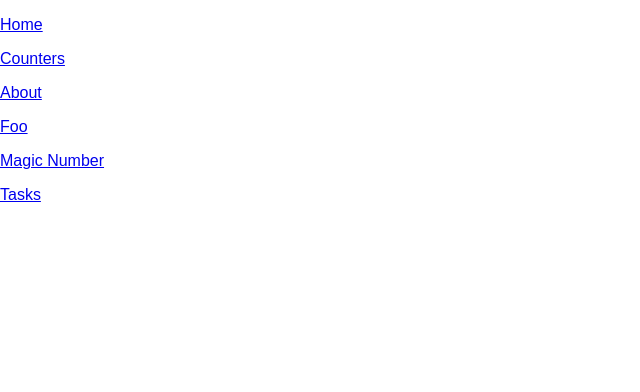
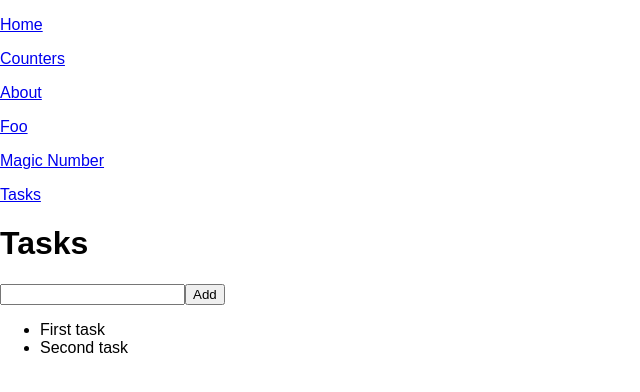
Before and after one commit to agatapiernikowska/react-cwiczenia, a React (Create React App) app: page /tasks in a window 1280 px wide. Shown: the top 392 px of the page, without its empty margins (0-640 px from the left). Built offline with nearby package versions, Linux system fonts and the light colour scheme.

Commit message:
Simple form and list for tasks

```diff
--- a/src/App.js
+++ b/src/App.js
@@ -7,7 +7,8 @@ import CounterView from './CounterView';
 
 import NavBar from './NavBar'
 import MagicNumber from "./MagicNumber";
-import TaskView from "./TaskView";
+import TasksView from "./TasksView";
+
 
 class App extends Component {
   render() {
@@ -20,7 +21,7 @@ class App extends Component {
 
         <Route path="/counters" render={() => <CounterView initialMax={10}/>}/>
         <Route path="/about" render={()=> <p>Foo</p>}/>
-        <Route path="tasks" component = {TaskView}/>
+        <Route path="/tasks" component = {TasksView}/>
         <Route path="/magic-number/:number" component={MagicNumber}/>
       </div>
 
--- a/src/Counter.js
+++ b/src/Counter.js
@@ -22,7 +22,49 @@ handleClick = delta => this.setState ({
     )
 })
 
+    // DEAD
+    getInitialState() {
+    console.log('Get Initial State');
+  }
+
+    // DEPRECATED (ALMOST DEAD)
+      componentWillMount() {
+      console.log('Component Will Mount')
+    }
+
+    // DEPRECATED
+      getDefaultProps() {
+      console.log('Get Default Props')
+    }
+
+    componentDidMount() {
+      console.log('Component Did Mount')
+    }
+
+    componentWillReceiveProps() {
+      console.log('Component Will Receive Props')
+   }
+
+    shouldComponentUpdate() {
+      console.log('Should Component Update')
+      return true
+    }
+
+    componentWillUpdate() {
+      console.log('Component Will Update')
+   }
+
+    componentDidUpdate() {
+      console.log('Component Did Update')
+    }
+
+    componentWillUnmount() {
+      console.log('Component Will Unmount')
+    }
+
+
   static getDerivedStateFromProps (nextProps, prevState) {
+    console.log('Get Derived State From Props')
     return {
       value: prevState.value === undefined
       ? nextProps.initialValue
@@ -31,6 +73,7 @@ handleClick = delta => this.setState ({
   }
 
   render() {
+    console.log('Render')
     return (
       <Fragment>
         <h1>{this.state.value}</h1>
--- a/src/CounterView.js
+++ b/src/CounterView.js
@@ -17,7 +17,7 @@ import Counter from './Counter';
   })
 
     componentDidMount() {
-      this.start()
+    //  this.start()
     }
 
     componentWillUnmount () {
@@ -58,8 +58,6 @@ import Counter from './Counter';
               <Counter
                 parentDecrementer={this.decrementAppMax}
                 initialValue={3}
-                max={appMax}
-                min={1}
                 step={2}
               />
       </div>
--- a/src/TaskView.js
+++ /dev/null
@@ -1,10 +0,0 @@
-import React, {Component} from 'react'
-class TaskView extends Component {
-  render () {
-    return (
-      <h1>Task</h1>
-    )
-  }
-}
-
-export default TaskView
--- /dev/null
+++ b/src/TasksView.js
@@ -0,0 +1,21 @@
+import React, { Component } from 'react'
+
+  class TasksView extends Component {
+    render() {
+          return (
+            <div>
+              <h1>Tasks</h1>
+              <form>
+                <input/>
+                <button>Add</button>
+              </form>
+              <ul>
+                <li>First task</li>
+                <li>Second task</li>
+              </ul>
+            </div>
+            )
+          }
+  }
+
+export default TasksView
```
